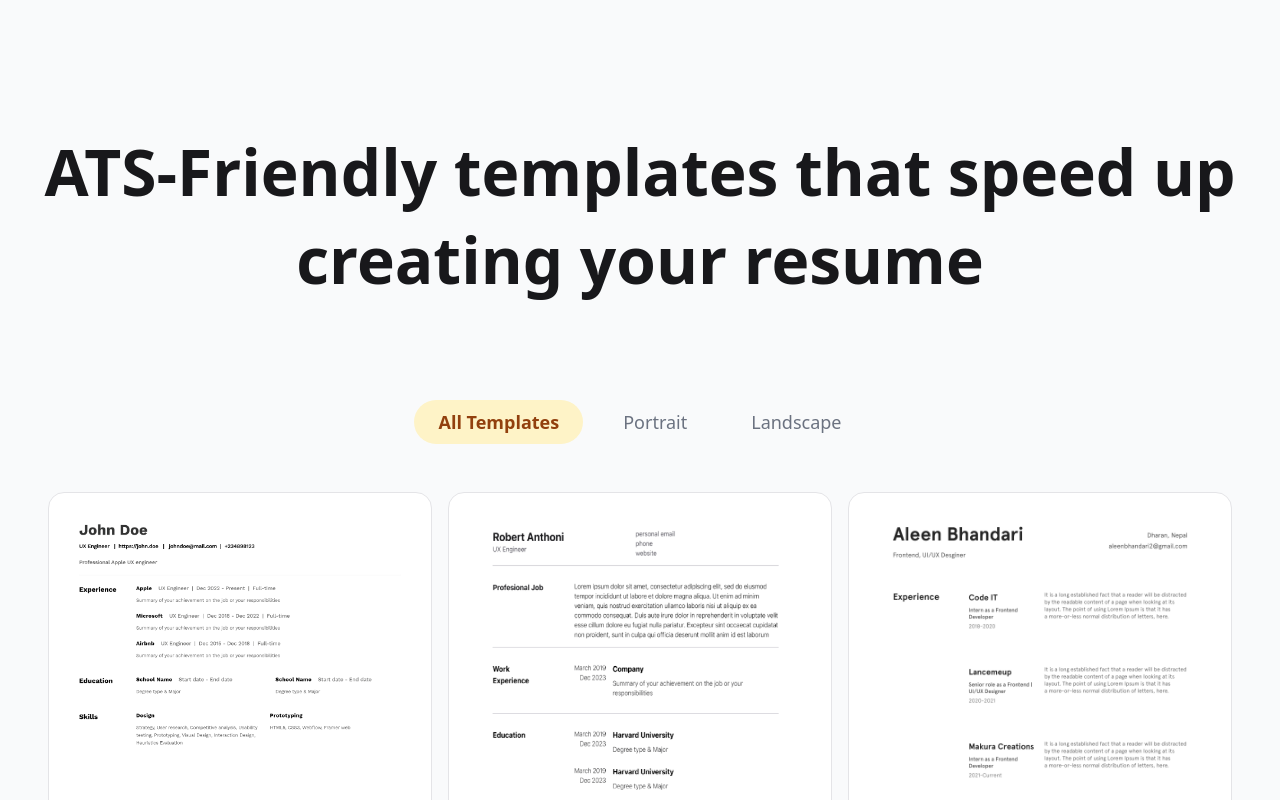
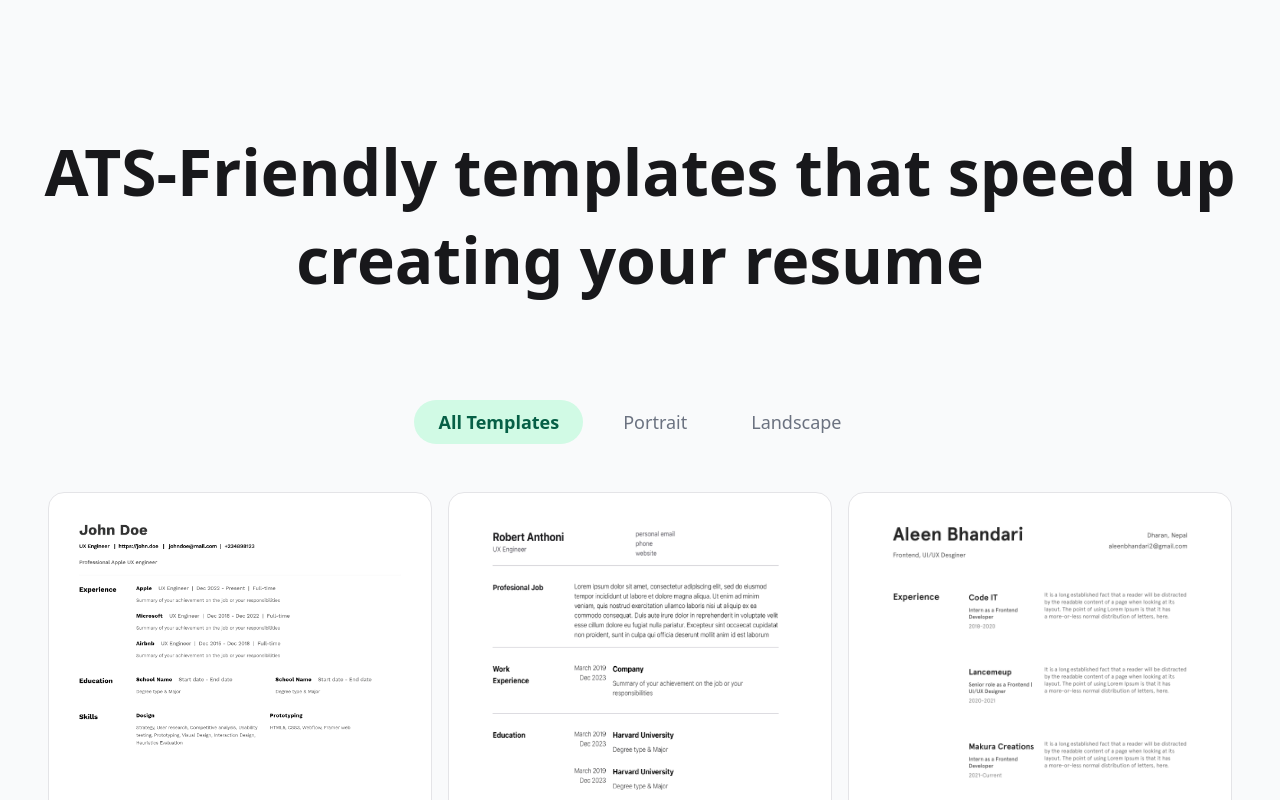
Before and after one commit to unaivan22/clean-resume, a React (Create React App) app: page /templates in a window 1280 px wide. Shown: the top 800 px of the page. Built offline with nearby package versions, Linux system fonts and the light colour scheme.

Commit message:
fixing style

```diff
--- a/src/page/AllTemplates.js
+++ b/src/page/AllTemplates.js
@@ -26,7 +26,7 @@ export default function AllTemplates() {
               {({ selected }) => (
                 <button
                   className={
-                    selected ? 'bg-amber-100 font-bold px-6 py-2 rounded-full text-amber-800 xl:text-lg lg:text-lg md:text-lg sm:text-sm xs:text-sm focus:outline-none focus:ring focus:ring-amber-200' : 'px-6 py-2 text-gray-500 text-lg xl:text-lg lg:text-lg md:text-lg sm:text-sm xs:text-sm'
+                    selected ? 'bg-emerald-100 font-bold px-6 py-2 rounded-full text-emerald-800 xl:text-lg lg:text-lg md:text-lg sm:text-sm xs:text-sm focus:outline-none focus:ring focus:ring-emerald-200' : 'px-6 py-2 text-gray-500 text-lg xl:text-lg lg:text-lg md:text-lg sm:text-sm xs:text-sm'
                   }
                 >
                   All Templates
@@ -38,7 +38,7 @@ export default function AllTemplates() {
               {({ selected }) => (
                 <button
                   className={
-                    selected ? 'bg-amber-100 font-bold px-6 py-2 rounded-full text-amber-800 xl:text-lg lg:text-lg md:text-lg sm:text-sm xs:text-sm focus:outline-none focus:ring focus:ring-amber-200' : 'px-6 py-2 text-gray-500 text-lg xl:text-lg lg:text-lg md:text-lg sm:text-sm xs:text-sm'
+                    selected ? 'bg-emerald-100 font-bold px-6 py-2 rounded-full text-emerald-800 xl:text-lg lg:text-lg md:text-lg sm:text-sm xs:text-sm focus:outline-none focus:ring focus:ring-emerald-200' : 'px-6 py-2 text-gray-500 text-lg xl:text-lg lg:text-lg md:text-lg sm:text-sm xs:text-sm'
                   }
                 >
                   Portrait
@@ -50,7 +50,7 @@ export default function AllTemplates() {
               {({ selected }) => (
                 <button
                   className={
-                    selected ? 'bg-amber-100 font-bold px-6 py-2 rounded-full text-amber-800 xl:text-lg lg:text-lg md:text-lg sm:text-sm xs:text-sm focus:outline-none focus:ring focus:ring-amber-200' : 'px-6 py-2 text-gray-500 text-lg xl:text-lg lg:text-lg md:text-lg sm:text-sm xs:text-sm'
+                    selected ? 'bg-emerald-100 font-bold px-6 py-2 rounded-full text-emerald-800 xl:text-lg lg:text-lg md:text-lg sm:text-sm xs:text-sm focus:outline-none focus:ring focus:ring-emerald-200' : 'px-6 py-2 text-gray-500 text-lg xl:text-lg lg:text-lg md:text-lg sm:text-sm xs:text-sm'
                   }
                 >
                   Landscape
```
